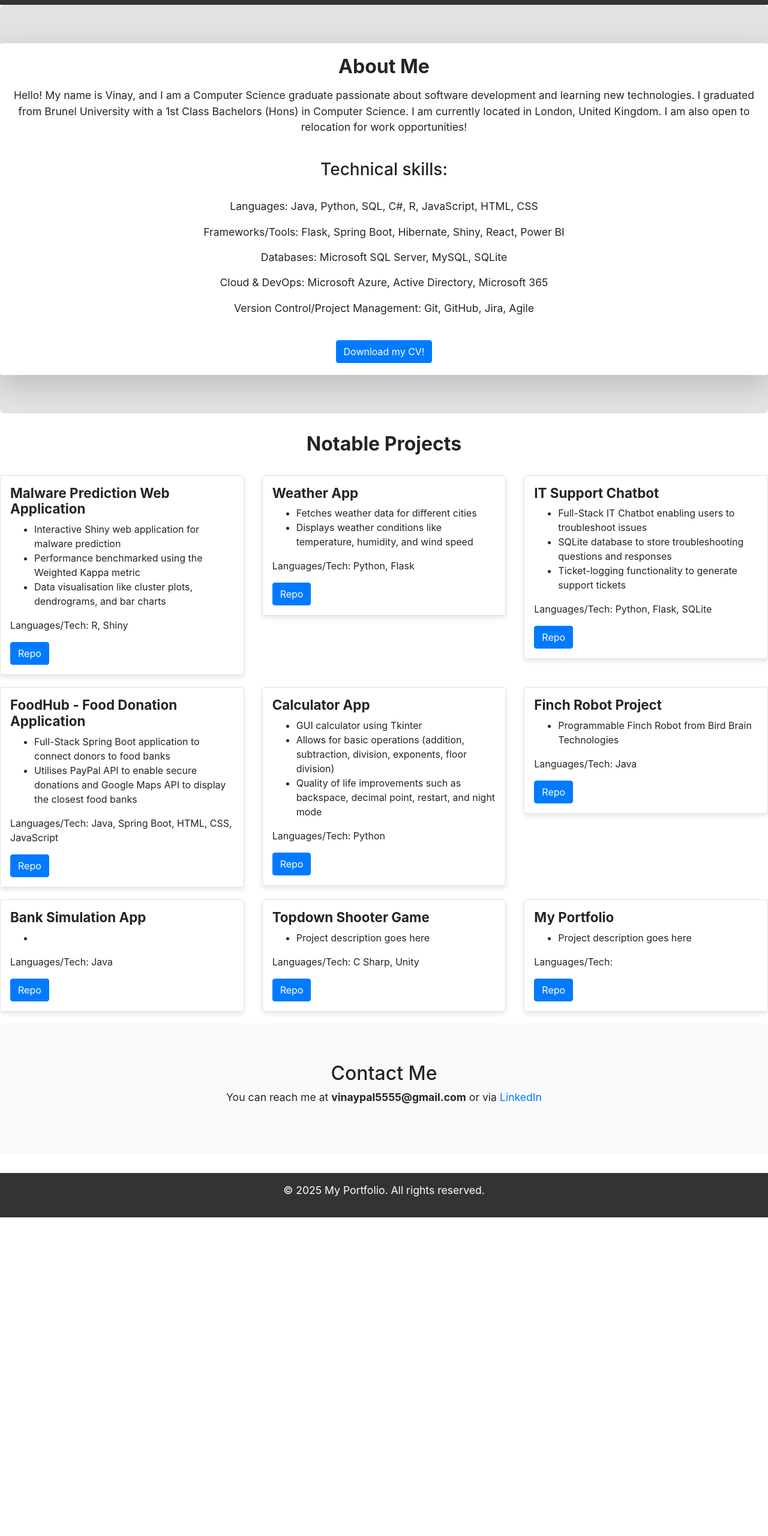
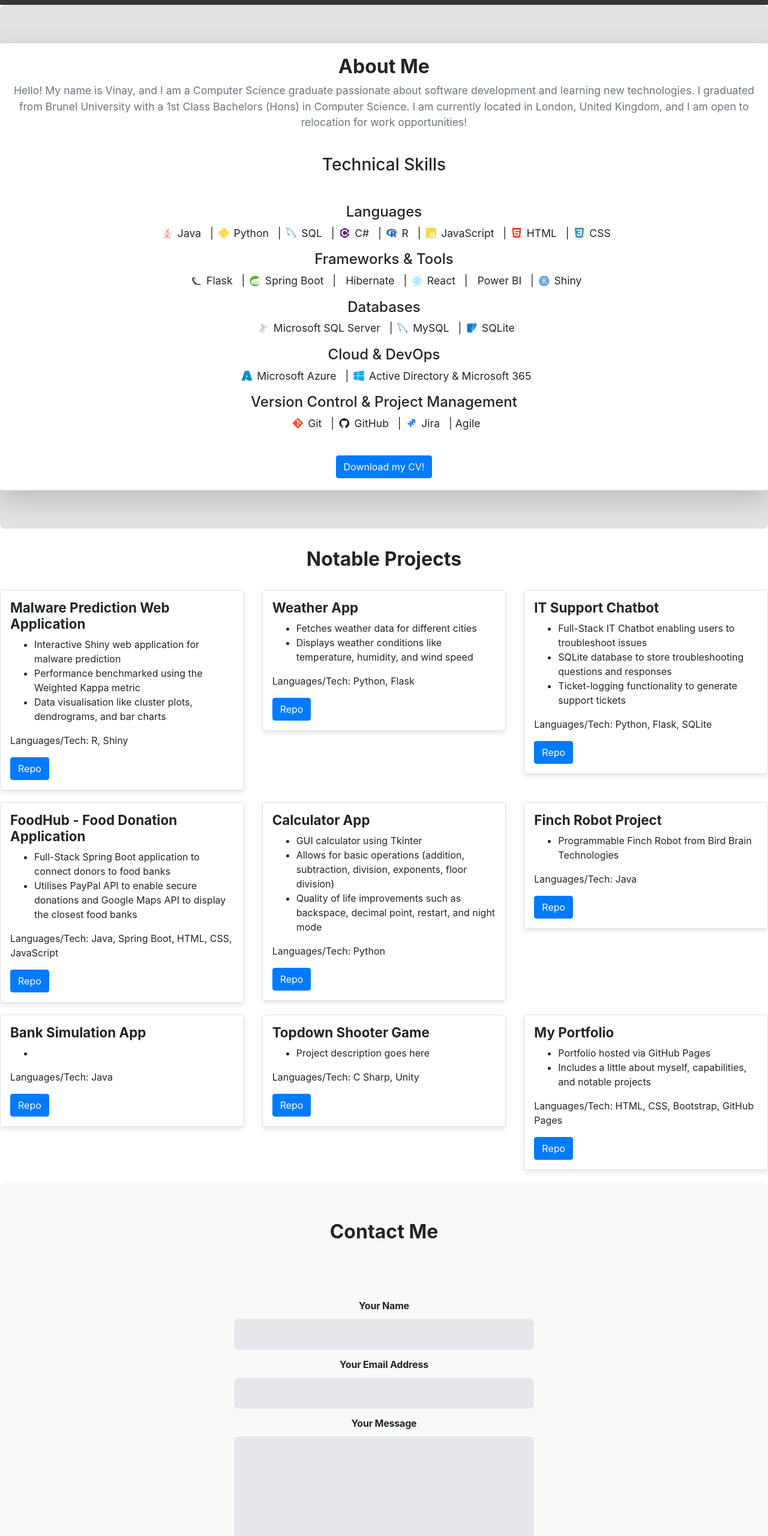
Before and after one commit to VinPal5554/VinPal5554.github.io, a plain HTML site: page index.html in a window 1280 px wide. Shown: the part 200-2760 px from the top of the page at 60% size. Before the commit the page ends 2229 px from the top, so only its background shows below. Drawn offline with nearby package versions, Linux system fonts and the light colour scheme.

Commit message:
Icons, updated CV, and form
Updated technical section with devicon icons and different formatting. Replaced old CV with a newer one. Included a form to email me in the contact me section.

```diff
--- a/index.html
+++ b/index.html
@@ -13,6 +13,9 @@
 
   <!-- Font Awesome CDN for icons -->
   <link href="https://cdnjs.cloudflare.com/ajax/libs/font-awesome/5.15.3/css/all.min.css" rel="stylesheet">
+
+      <!-- Devicon for icons -->
+  <link href="https://cdn.jsdelivr.net/gh/devicons/devicon@latest/devicon.min.css" rel="stylesheet">
 
 </head>
 <body>
@@ -54,23 +57,70 @@
             <div class="card-body text-center">
                 <h2><strong>About Me</strong></h2>
                 <p class="card-text text-muted">
-          <p>Hello! My name is Vinay, and I am a Computer Science graduate passionate about software development and learning new technologies.
-      I graduated from Brunel University with a 1st Class Bachelors (Hons) in Computer Science. I am currently located in London, United Kingdom. I am also open to relocation for work opportunities!
+                    Hello! My name is Vinay, and I am a Computer Science graduate passionate about software development and learning new technologies.
+                    I graduated from Brunel University with a 1st Class Bachelors (Hons) in Computer Science. I am currently located in London, United Kingdom, and I am open to relocation for work opportunities!
                 </p>
+
                 <br>
-                 <h3>Technical skills:</h3>
+                <h3>Technical Skills</h3>
                 <br>
-                 <p>Languages: Java, Python, SQL, C#, R, JavaScript, HTML, CSS</p>
-                 <p>Frameworks/Tools: Flask, Spring Boot, Hibernate, Shiny, React, Power BI</p>
-                 <p>Databases: Microsoft SQL Server, MySQL, SQLite</p>
-                 <p>Cloud & DevOps: Microsoft Azure, Active Directory, Microsoft 365</p>
-                 <p>Version Control/Project Management: Git, GitHub, Jira, Agile</p>
+
+                <!-- Programming Languages -->
+                <h4 class="mt-3">Languages</h4>
+                <p class="d-flex justify-content-center align-items-center flex-wrap">
+                    <i class="devicon-java-plain colored mx-2 display-6"></i> Java &nbsp; |
+                    <i class="devicon-python-plain colored mx-2 display-6"></i> Python &nbsp; |
+                    <i class="devicon-mysql-plain colored mx-2 display-6"></i> SQL &nbsp; |
+                    <i class="devicon-csharp-plain colored mx-2 display-6"></i> C# &nbsp; |
+                    <i class="devicon-r-original colored mx-2 display-6"></i> R &nbsp; |
+                    <i class="devicon-javascript-plain colored mx-2 display-6"></i> JavaScript &nbsp; |
+                    <i class="devicon-html5-plain colored mx-2 display-6"></i> HTML &nbsp; |
+                    <i class="devicon-css3-plain colored mx-2 display-6"></i> CSS
+                </p>
+
+                <!-- Frameworks & Tools -->
+                <h4 class="mt-3">Frameworks & Tools</h4>
+                <p class="d-flex justify-content-center align-items-center flex-wrap">
+                    <i class="devicon-flask-original colored mx-2 display-6"></i> Flask &nbsp; |
+                    <i class="devicon-spring-plain colored mx-2 display-6"></i> Spring Boot &nbsp; |
+                    <i class="devicon-hibernate-plain colored mx-2 display-6"></i> Hibernate &nbsp; |
+                    <i class="devicon-react-original colored mx-2 display-6"></i> React &nbsp; |
+                    <i class="devicon-powerbi-plain colored mx-2 display-6"></i> Power BI &nbsp; |
+                    <i class="devicon-rstudio-plain colored mx-2 display-6"></i> Shiny
+                </p>
+
+                <!-- Databases -->
+                <h4 class="mt-3">Databases</h4>
+                <p class="d-flex justify-content-center align-items-center flex-wrap">
+                    <i class="devicon-microsoftsqlserver-plain colored mx-2 display-6"></i> Microsoft SQL Server &nbsp; |
+                    <i class="devicon-mysql-plain colored mx-2 display-6"></i> MySQL &nbsp; |
+                    <i class="devicon-sqlite-plain colored mx-2 display-6"></i> SQLite
+                </p>
+
+                <!-- Cloud & DevOps -->
+                <h4 class="mt-3">Cloud & DevOps</h4>
+                <p class="d-flex justify-content-center align-items-center flex-wrap">
+                    <i class="devicon-azure-plain colored mx-2 display-6"></i> Microsoft Azure &nbsp; |
+                    <i class="devicon-windows8-original colored mx-2 display-6"></i> Active Directory & Microsoft 365
+                </p>
+
+                <!-- Version Control & Project Management -->
+                <h4 class="mt-3">Version Control & Project Management</h4>
+                <p class="d-flex justify-content-center align-items-center flex-wrap">
+                    <i class="devicon-git-plain colored mx-2 display-6"></i> Git &nbsp; |
+                    <i class="devicon-github-original colored mx-2 display-6"></i> GitHub &nbsp; |
+                    <i class="devicon-jira-plain colored mx-2 display-6"></i> Jira &nbsp; |
+                    Agile
+                </p>
+
                 <br>
-                 <a href="documents/Vinay_Kirk_Pal.pdf" download="My_CV"><button type="button" class="btn btn-primary">Download my CV!</button></a>
+
+                <a href="documents/Vinay_Kirk_Pal.pdf" download="My_CV">
+                    <button type="button" class="btn btn-primary">Download my CV!</button>
+                </a>
             </div>
         </div>
     </div>
-
 </section>
 
 
@@ -202,9 +252,10 @@
         <div class="project-card p-3 border">
             <h3><strong>My Portfolio</strong></h3>
             <ul>
-                <li>Project description goes here</li>
+                <li>Portfolio hosted via GitHub Pages</li>
+                <li>Includes a little about myself, capabilities, and notable projects</li>
             </ul>
-            <p>Languages/Tech: </p>
+            <p>Languages/Tech: HTML, CSS, Bootstrap, GitHub Pages</p>
             <a href="https://github.com/VinPal5554/VinPal5554.github.io" target="_blank">
                 <button type="button" class="btn btn-primary">Repo</button>
             </a>
@@ -216,8 +267,21 @@
     <!-- Contact Section -->
     <section id="contact" class="section">
         <div class="container">
-            <h2>Contact Me</h2>
-            <p>You can reach me at <strong>vinaypal5555@gmail.com</strong> or via <a href="https://www.linkedin.com/in/vinay-kirk-pal/" target="_blank">LinkedIn</a></p>
+            <h2><strong>Contact Me</strong></h2>
+            <div class="formcarry-container">
+                <form action="#" method="POST" class="formcarry-form">
+                <label for="name">Your Name</label>
+                <input type="text" id="name" name="fullName" required />
+                <label for="email">Your Email Address</label>
+                <input type="email" id="email" name="email" required />
+                <label for="message">Your Message</label>
+                <textarea name="message" id="message" cols="30" rows="10"></textarea>
+
+                <button type="submit">Send</button>
+                </form>
+            </div>
+            <br>
+            <p>You can also contact me on <a href="https://www.linkedin.com/in/vinay-kirk-pal/" target="_blank">LinkedIn</a></p>
         </div>
     </section>
 
--- a/styles.css
+++ b/styles.css
@@ -124,3 +124,112 @@ footer {
 .project-card:hover {
     transform: translateY(-10px);
 }
+
+/* Contact me form */
+@import url("https://fonts.googleapis.com/css2?family=Inter:wght@400;700&display=swap");
+
+/*
+  CONTACT FORM EXAMPLE FOR FORMCARRY
+
+  IMPORTANT NOTE:
+  PLEASE ADD formcarry-form class to your form element
+  to apply the styles.
+*/
+
+.formcarry-container * {
+  box-sizing: border-box;
+	font-family: "Inter", sans-serif;
+
+  /* colors */
+  --color-blue: #2552d0;
+  --color-light-blue: #3266e3;
+  --color-gray: #e5e7eb;
+  --color-dark-gray: #9da3ae;
+  --color-pink: #edadd2;
+}
+
+.formcarry-container {
+  /* container */
+  --c-width: 50%;
+  --c-max-width: 500px;
+
+  width: var(--c-width);
+  max-width: var(--c-max-width);
+  display: block;
+  margin: 10vh auto 0 auto;
+}
+
+.formcarry-form label {
+  display: block;
+  padding: 12px 0 2px 0;
+  letter-spacing: -0.2px;
+  cursor: pointer;
+  font-size: 16px;
+  font-weight: 700;
+}
+
+.formcarry-form input,
+.formcarry-form textarea {
+  font-size: 16px;
+  display: block;
+  width: 100%;
+  padding: 10px;
+  background-color: var(--color-gray);
+  border: none;
+  border: 4px solid var(--color-gray);
+  outline: none;
+  border-radius: 8px;
+  color: var(--color-dark-gray);
+}
+
+.formcarry-form input:focus,
+.formcarry-form textarea:focus {
+  background-color: #fff;
+  color: var(--color-dark-gray);
+}
+
+.formcarry-form input:focus:required:invalid {
+  border-color: var(--color-pink);
+  background-color: #fff;
+}
+
+.formcarry-form button {
+  display: block;
+  margin-top: 12px;
+  width: 100%;
+  padding: 12px 20px;
+  border-radius: 8px;
+	border-color: transparent;
+  background-color: var(--color-blue);
+  color: #fff;
+  font-weight: 700;
+  font-size: 18px;
+
+  transition: 300ms all;
+}
+
+.formcarry-form button:hover {
+  background-color: var(--color-light-blue);
+}
+
+.formcarry-alert {
+  padding: 12px;
+  border-radius: 10px;
+  color: #fff;
+  font-size: 14px;
+  font-weight: 400;
+  margin-top: 12px;
+  display: none;
+}
+
+.formcarry-alert.visible {
+  display: block;
+}
+
+.formcarry-alert.success {
+  background: #69cf9d;
+}
+
+.formcarry-alert.error {
+  background: #de524c;
+}
```
Also changed, not shown: 1 other file. Lines whose indentation alone changed are shown as unchanged.
